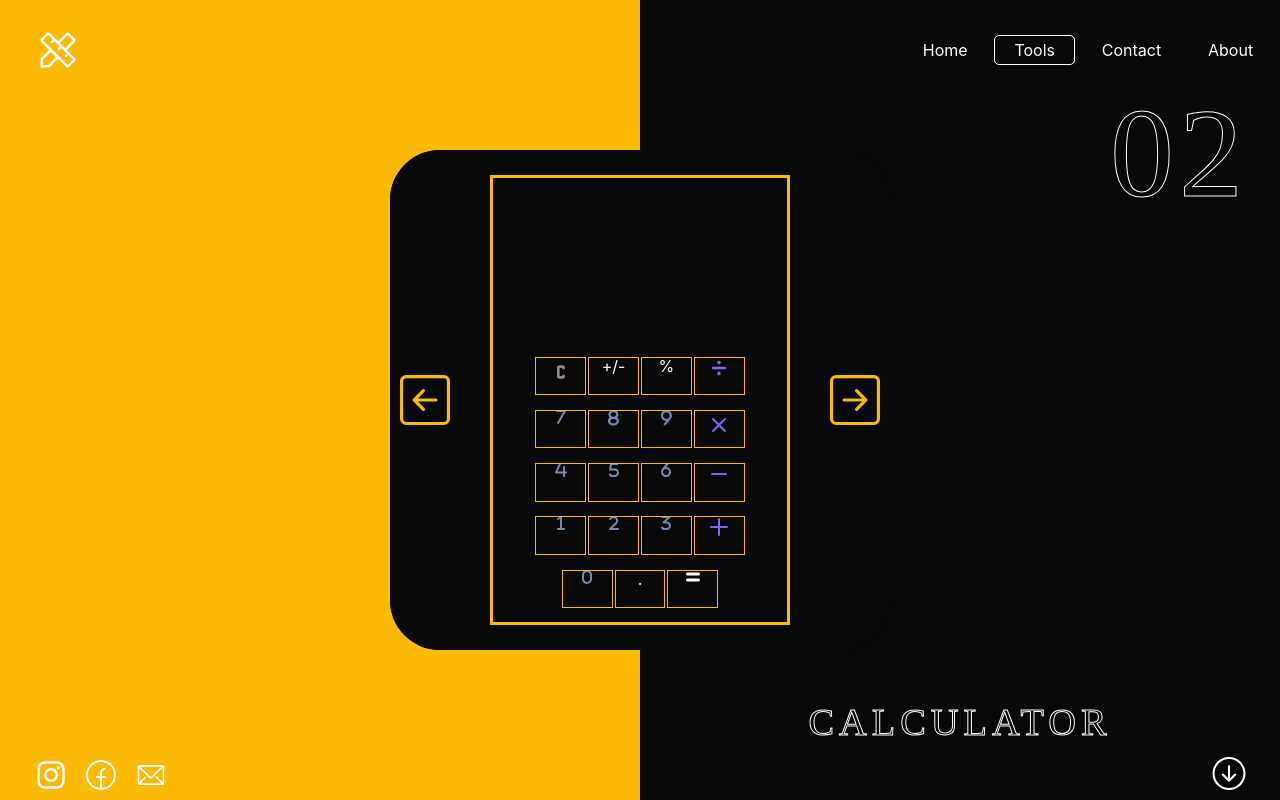
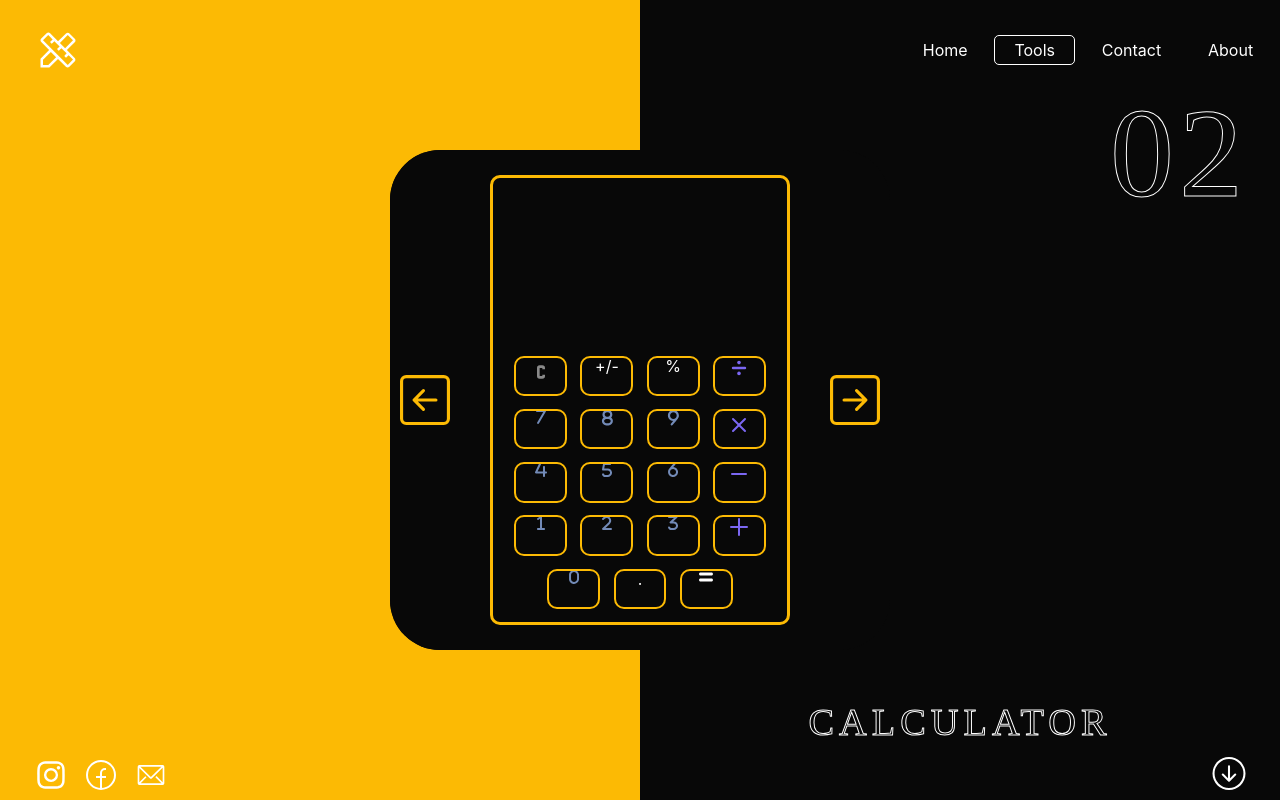
Before and after one commit to VojinPopovic/free-online-tools, a React (Create React App) app: page /tools in a window 1280 px wide. Both pictures are taken after a click on the button 425 px from the left and 400 px from the top of the page. Built offline with nearby package versions, Linux system fonts and the light colour scheme.

Commit message:
calculator logic groundwork

```diff
--- a/src/components/styles/calculator-styles/Button.style.js
+++ b/src/components/styles/calculator-styles/Button.style.js
@@ -1,13 +1,13 @@
-import Button from "../../tools/calculator/Button";
 import styled from "styled-components";
 
-const StyledButton = styled(Button)`
-  width: 20%;
-  height: 100%;
-  color: white;
-  outline: 1.5px #fcba04 solid;
-  outline-offset: -2px;
-  text-align: center;
-`;
+const StyledButton = styled.div`
+    width: 20%;
+    height: 100%;
+    color: white;
+    outline: 2px #fcba04 solid;
+    outline-offset: -2px;
+    text-align: center;
+    border-radius: clamp(0px, 1.5vw, 10px);
+`
 
-export { StyledButton };
+export {StyledButton}
--- a/src/components/styles/calculator-styles/CalcBody.style.js
+++ b/src/components/styles/calculator-styles/CalcBody.style.js
@@ -24,6 +24,7 @@ const ButtonGroup = styled.div`
   height: 100%;
   display: flex;
   justify-content: center;
+  gap: 5%;
   margin-bottom: clamp(0.5rem, 1vw, 1.2rem);
 `;
 
--- a/src/components/tools/calculator/Button.js
+++ b/src/components/tools/calculator/Button.js
@@ -1,34 +1,18 @@
+import { StyledButton } from "../../styles/calculator-styles/Button.style";
+
 function Button(props) {
   function calculate() {
-    let value = props.value;
+    props.setValue(props.value)
 
     let symbols = ["%", "/", "*", "-", "+", "="];
     let numbers = ["0", "1", "2", "3", "4", "5", "6", "7", "8", "9", ".", "+-"];
-
-    for (let i = 0; i < symbols.length; i++) {
-      if (value === symbols[i]) {
-        for (let j = 0; j < symbols.length; j++) {
-          if (props.propsi.display.includes(symbols[j])) {
-            props.setDisplay("");
-            props.setCalc(symbols[i]);
-            props.setExpression(props.display);
-          } else if (props.propsi.display.includes()) {
-          }
-        }
-      }
-    }
-    for (let i = 0; i < numbers.length; i++) {
-      if (value === numbers[i]) {
-        props.setDisplay(props.propsi.display + numbers[i]);
-      }
-    }
   }
 
   let classes = "button rounded-3 " + props.className;
   return (
-    <div onClick={calculate} className={classes}>
+    <StyledButton onClick={calculate} className={classes}>
       {props.children}
-    </div>
+    </StyledButton>
   );
 }
 
--- a/src/components/tools/calculator/Buttons.js
+++ b/src/components/tools/calculator/Buttons.js
@@ -1,94 +1,94 @@
-import { StyledButton } from "../../styles/calculator-styles/Button.style";
 import { ButtonGroup } from "../../styles/calculator-styles/CalcBody.style";
+import Button from "./Button";
 
-function StyledButtons() {
+function Buttons({value, setValue}) {
   return (
     <>
       <ButtonGroup>
-        <StyledButton value="c">
+        <Button value="c" values={value} setValue={setValue}>
           {/* prettier-ignore */}
           <div><svg xmlns="http://www.w3.org/2000/svg" width="2em" height="2em" preserveAspectRatio="xMidYMid meet" viewBox="0 0 24 24"><path fill="#898989" d="M11 7a2 2 0 0 0-2 2v6a2 2 0 0 0 2 2h2a2 2 0 0 0 2-2v-1h-2v1h-2V9h2v1h2V9a2 2 0 0 0-2-2h-2Z"/></svg></div>
-        </StyledButton>
-        <StyledButton value="+-">
+        </Button>
+        <Button value="+-" values={value} setValue={setValue}>
           <p>+/-</p>
-        </StyledButton>
-        <StyledButton value="%">
+        </Button>
+        <Button value="%" values={value} setValue={setValue}>
           <p>%</p>
-        </StyledButton>
-        <StyledButton value="/">
+        </Button>
+        <Button value="/" values={value} setValue={setValue}>
           {/* prettier-ignore */}
           <div><svg xmlns="http://www.w3.org/2000/svg" width="1.5em" height="1.5em" preserveAspectRatio="xMidYMid meet" viewBox="0 0 20 20"><g fill="#7b67f2"><path d="M5 11a1 1 0 1 1 0-2h10a1 1 0 1 1 0 2H5Z"/><circle cx="10" cy="5.5" r="1.5"/><circle cx="10" cy="14.5" r="1.5"/></g></svg></div>
-        </StyledButton>
+        </Button>
       </ButtonGroup>
       <ButtonGroup>
-        <StyledButton value="7">
+        <Button value="7" values={value} setValue={setValue}>
           {/* prettier-ignore */}
           <div><svg xmlns="http://www.w3.org/2000/svg" width="0.63em" height="1em" preserveAspectRatio="xMidYMid meet" viewBox="0 0 320 512"><path fill="#728ab7" d="m315.6 80.14l-224 384c-5.953 10.19-16.66 15.88-27.67 15.88a31.896 31.896 0 0 1-16.09-4.359c-15.27-8.906-20.42-28.5-11.52-43.77l195.9-335.9H32c-17.67 0-32-14.33-32-32s14.33-32 32-32h256c11.45 0 22.05 6.125 27.75 16.06s5.65 22.179-.15 32.089z"/></svg></div>
-        </StyledButton>
-        <StyledButton value="8">
+        </Button>
+        <Button value="8" values={value} setValue={setValue}>
           {/* prettier-ignore */}
           <div><svg xmlns="http://www.w3.org/2000/svg" width="0.8em" height="1.1em" preserveAspectRatio="xMidYMid meet" viewBox="0 0 320 512"><path fill="#728ab7" d="M267.5 249.2C290 226.1 304 194.7 304 160c0-70.58-57.42-128-128-128h-32C73.42 32 16 89.42 16 160c0 34.7 13.99 66.12 36.48 89.19C20.83 272.5 0 309.8 0 352c0 70.58 57.42 128 128 128h64c70.58 0 128-57.42 128-128c0-42.2-20.8-79.5-52.5-102.8zM144 96.01h32c35.3 0 64 28.7 64 64s-28.7 64-64 64h-32c-35.3 0-64-28.7-64-64s28.7-64 64-64zM192 416h-64c-35.3 0-64-28.7-64-64s28.7-64 64-64h64c35.3 0 64 28.7 64 64s-28.7 64-64 64z"/></svg></div>
-        </StyledButton>
-        <StyledButton value="9">
+        </Button>
+        <Button value="9" values={value} setValue={setValue}>
           {/* prettier-ignore */}
           <div><svg xmlns="http://www.w3.org/2000/svg" width="0.8em" height="1.1em" preserveAspectRatio="xMidYMid meet" viewBox="0 0 320 512"><path fill="#728ab7" d="M160 32.01c-88.22 0-160 71.78-160 160c0 85.57 67.71 155.1 152.3 159.2l-64.65 76.06c-11.47 13.45-9.812 33.66 3.656 45.09c6 5.125 13.38 7.62 20.72 7.62c9.062 0 18.06-3.823 24.38-11.28C281.9 297.5 320 266.6 320 192c0-88.2-71.8-159.99-160-159.99zM160 288c-52.94 0-96-43.06-96-95.1s43.06-96 96-96s96 43.06 96 96s-43.1 95.1-96 95.1z"/></svg></div>
-        </StyledButton>
-        <StyledButton value="*">
+        </Button>
+        <Button value="*" values={value} setValue={setValue}>
           {/* prettier-ignore */}
           <div><svg xmlns="http://www.w3.org/2000/svg" width="2em" height="2em" preserveAspectRatio="xMidYMid meet" viewBox="0 0 16 16"><path fill="#7b67f2" d="M4.646 4.646a.5.5 0 0 1 .708 0L8 7.293l2.646-2.647a.5.5 0 0 1 .708.708L8.707 8l2.647 2.646a.5.5 0 0 1-.708.708L8 8.707l-2.646 2.647a.5.5 0 0 1-.708-.708L7.293 8L4.646 5.354a.5.5 0 0 1 0-.708z"/></svg></div>
-        </StyledButton>
+        </Button>
       </ButtonGroup>
       <ButtonGroup>
-        <StyledButton value="4">
+        <Button value="4" values={value} setValue={setValue}>
           {/* prettier-ignore */}
           <div><svg xmlns="http://www.w3.org/2000/svg" width="0.75em" height="1em" preserveAspectRatio="xMidYMid meet" viewBox="0 0 384 512"><path fill="#728ab7" d="M384 334.2c0 17.67-14.33 32-32 32h-32v81.78c0 17.67-14.33 32-32 32s-32-14.33-32-32V366.2H32a32.046 32.046 0 0 1-27.05-14.89a32.038 32.038 0 0 1-1.875-30.81l128-270.2C138.6 34.33 157.8 27.56 173.7 35.09c15.97 7.562 22.78 26.66 15.22 42.63L82.56 302.2H256V160c0-17.67 14.33-32 32-32s32 14.33 32 32v142.2h32c17.7 0 32 14.4 32 32z"/></svg></div>
-        </StyledButton>
-        <StyledButton value="5">
+        </Button>
+        <Button value="5" values={value} setValue={setValue}>
           {/* prettier-ignore */}
           <div><svg xmlns="http://www.w3.org/2000/svg" width="0.63em" height="1em" preserveAspectRatio="xMidYMid meet" viewBox="0 0 320 512"><path fill="#728ab7" d="M320 344.6c0 74.66-60.73 135.4-135.4 135.4h-79.9c-46.81 0-88.22-29.83-103-74.23c-5.594-16.77 3.469-34.89 20.23-40.48c16.83-5.625 34.91 3.469 40.48 20.23a44.533 44.533 0 0 0 42.3 30.48h79.95c39.36 0 71.39-32.03 71.39-71.39s-32.03-71.38-71.39-71.38H32a32.017 32.017 0 0 1-24.56-11.48A31.866 31.866 0 0 1 .516 235.6l32-177.2C35.27 43.09 48.52 32.01 64 32.01l192 .005c17.67 0 32 14.33 32 32s-14.33 32-32 32H90.73L70.3 209.2h114.3c74.7 0 135.4 59.9 135.4 135.4z"/></svg></div>
-        </StyledButton>
-        <StyledButton value="6">
+        </Button>
+        <Button value="6" values={value} setValue={setValue}>
           {/* prettier-ignore */}
           <div><svg xmlns="http://www.w3.org/2000/svg" width="0.63em" height="1em" preserveAspectRatio="xMidYMid meet" viewBox="0 0 320 512"><path fill="#728ab7" d="m167.7 160.8l64.65-76.06c11.47-13.45 9.812-33.66-3.656-45.09C222.7 34.51 215.3 32.01 208 32.01c-9.062 0-18.06 3.833-24.38 11.29C38.07 214.5 0 245.5 0 320c0 88.22 71.78 160 160 160s160-71.78 160-160c0-85.6-67.7-155.1-152.3-159.2zM160 416c-52.94 0-96-43.06-96-96s43.06-95.1 96-95.1s96 43.06 96 95.1s-43.1 96-96 96z"/></svg></div>
-        </StyledButton>
-        <StyledButton value="-">
+        </Button>
+        <Button value="-" values={value} setValue={setValue}>
           {/* prettier-ignore */}
           <div><svg xmlns="http://www.w3.org/2000/svg" width="1.5em" height="1.5em" preserveAspectRatio="xMidYMid meet" viewBox="0 0 24 24"><path fill="none" stroke="#7b67f2" strokeLinecap="round" strokeLinejoin="round" strokeWidth="2" d="M5 12h14"/></svg></div>
-        </StyledButton>
+        </Button>
       </ButtonGroup>
       <ButtonGroup>
-        <StyledButton value="1">
+        <Button value="1" values={value} setValue={setValue}>
           {/* prettier-ignore */}
           <div><svg xmlns="http://www.w3.org/2000/svg" width="0.5em" height="1em" preserveAspectRatio="xMidYMid meet" viewBox="0 0 256 512"><path fill="#728ab7" d="M256 448c0 17.67-14.33 32-32 32H32c-17.67 0-32-14.33-32-32s14.33-32 32-32h64V123.8l-46.25 30.8c-14.73 9.9-34.56 5.8-44.375-8.8c-9.797-14.7-5.828-34.6 8.875-44.4l96-64c9.828-6.547 22.45-7.187 32.84-1.594A31.992 31.992 0 0 1 160 64.01v352h64c17.7-.01 32 14.29 32 31.99z"/></svg></div>
-        </StyledButton>
-        <StyledButton value="2">
+        </Button>
+        <Button value="2" values={value} setValue={setValue}>
           {/* prettier-ignore */}
           <div><svg xmlns="http://www.w3.org/2000/svg" width="0.63em" height="1em" preserveAspectRatio="xMidYMid meet" viewBox="0 0 320 512"><path fill="#728ab7" d="M320 448c0 17.67-14.33 32-32 32H32a31.995 31.995 0 0 1-29.7-20.09a31.994 31.994 0 0 1 7.594-35.03l193.6-185.1c31.36-30.17 33.95-80 5.812-113.4c-14.91-17.69-35.86-28.12-58.97-29.38c-22.936-1.17-45.036 6.9-61.806 22.9l-35.01 31.8c-13.08 11.91-33.33 10.89-45.2-2.172C-3.563 136.5-2.594 116.2 10.48 104.3L44.93 73c28.67-27.34 68.39-42.11 108.9-39.88c40.33 2.188 78.39 21.16 104.4 52.03c49.8 59.05 45.2 147.3-10.45 200.8l-136 130H288c17.7.05 32 14.35 32 32.05z"/></svg></div>
-        </StyledButton>
-        <StyledButton value="3">
+        </Button>
+        <Button value="3" values={value} setValue={setValue}>
           {/* prettier-ignore */}
           <div><svg xmlns="http://www.w3.org/2000/svg" width="0.63em" height="1em" preserveAspectRatio="xMidYMid meet" viewBox="0 0 320 512"><path fill="#728ab7" d="M320 344c0 74.98-61.02 136-136 136h-80.4c-46.34 0-87.31-29.53-101.1-73.48c-5.594-16.77 3.484-34.88 20.25-40.47c16.75-5.609 34.89 3.484 40.47 20.25a43.38 43.38 0 0 0 41.23 29.7H184c39.7 0 72-32.3 72-72s-32.3-72-72-72H80c-13.2 0-25.05-8.094-29.83-20.41c-4.78-12.29-1.51-26.29 8.21-35.19L189.78 96H32C14.33 96 0 81.67 0 64s14.33-32 32-32h240c13.2 0 25.05 8.094 29.83 20.41c4.781 12.3 1.516 26.27-8.203 35.19L162.227 208H184c74.1 0 136 61 136 136z"/></svg></div>
-        </StyledButton>
-        <StyledButton value="+">
+        </Button>
+        <Button value="+" values={value} setValue={setValue}>
           {/* prettier-ignore */}
           <div><svg xmlns="http://www.w3.org/2000/svg" width="1.5em" height="1.5em" preserveAspectRatio="xMidYMid meet" viewBox="0 0 24 24"><path fill="none" stroke="#7b67f2" strokeLinecap="round" strokeWidth="2" d="M12 20v-8m0 0V4m0 8h8m-8 0H4"/></svg></div>
-        </StyledButton>
+        </Button>
       </ButtonGroup>
       <ButtonGroup>
-        <StyledButton value="0">
+        <Button value="0" values={value} setValue={setValue}>
           {/* prettier-ignore */}
           <div><svg xmlns="http://www.w3.org/2000/svg" width="0.63em" height="1em" preserveAspectRatio="xMidYMid meet" viewBox="0 0 320 512"><path fill="#728ab7" d="M160 32.01c-88.37 0-160 71.63-160 160v127.1c0 88.37 71.63 160 160 160s160-71.63 160-160V192c0-88.4-71.6-159.99-160-159.99zM256 320c0 52.93-43.06 96-96 96c-52.93 0-96-43.07-96-96V192c0-52.94 43.07-96 96-96c52.94 0 96 43.06 96 96v128z"/></svg></div>
-        </StyledButton>
-        <StyledButton value="." className="dot">
+        </Button>
+        <Button value="." values={value} setValue={setValue}>
           <p>.</p>
-        </StyledButton>
-        <StyledButton value="=" className="equal equals">
+        </Button>
+        <Button value="=" values={value} setValue={setValue}>
           {/* prettier-ignore */}
           <div><svg xmlns="http://www.w3.org/2000/svg" width="1em" height="1em" preserveAspectRatio="xMidYMid meet" viewBox="0 0 32 32"><path fill="white" d="M5.063 7C3.381 7 2 8.343 2 10c0 1.647 1.381 3 3.063 3h21.874C28.618 13 30 11.657 30 10c0-1.647-1.372-3-3.063-3H5.063Zm0 12C3.381 19 2 20.343 2 22c0 1.647 1.381 3 3.063 3h21.874C28.618 25 30 23.657 30 22c0-1.647-1.372-3-3.063-3H5.063Z"/></svg></div>
-        </StyledButton>
+        </Button>
       </ButtonGroup>
     </>
   );
 }
 
-export default StyledButtons;
+export default Buttons;
--- a/src/components/tools/calculator/Calculator.js
+++ b/src/components/tools/calculator/Calculator.js
@@ -1,17 +1,29 @@
 import { UnitConverterDiv } from "../../styles/UnitConverterDiv.style";
 import { CalcBody } from "../../styles/calculator-styles/CalcBody.style";
 import Display from "./Display";
-import Buttons from "./Buttons";
+import DisplayUpdater from "./DisplayUpdater";
+import { useState, useEffect } from "react";
 
 function Calculator() {
+  const [display, setDisplay] = useState("");
+  const [value, setValue] = useState("");
+
+  useEffect(() => {
+    setDisplay((prev) => prev + value);
+  }, [value]);
+
   return (
     <UnitConverterDiv>
-      <CalcBody>
+      <CalcBody className="border">
         <div className="display-container">
-          <Display></Display>
+          <Display display={display} value={value} />
         </div>
         <div className="buttons-container">
-          <Buttons></Buttons>
+          <DisplayUpdater
+            display={display}
+            setDisplay={setDisplay}
+            setValue={setValue}
+          />
         </div>
       </CalcBody>
     </UnitConverterDiv>
--- a/src/components/tools/calculator/Display.js
+++ b/src/components/tools/calculator/Display.js
@@ -1,6 +1,6 @@
-function Display() {
+function Display(props) {
   return (
-    <div></div>
+    <div>{props.display}</div>
   )
 }
 
--- a/src/components/tools/calculator/DisplayUpdater.js
+++ b/src/components/tools/calculator/DisplayUpdater.js
@@ -1,7 +1,12 @@
-function DisplayUpdater() {
+import Buttons from "./Buttons";
+
+function DisplayUpdater(props) {
+
   return (
-    <div>DisplayUpdater</div>
-  )
+    <>
+      <Buttons value={props.value} setValue={props.setValue}></Buttons>
+    </>
+  );
 }
 
-export default DisplayUpdater
+export default DisplayUpdater;
```
